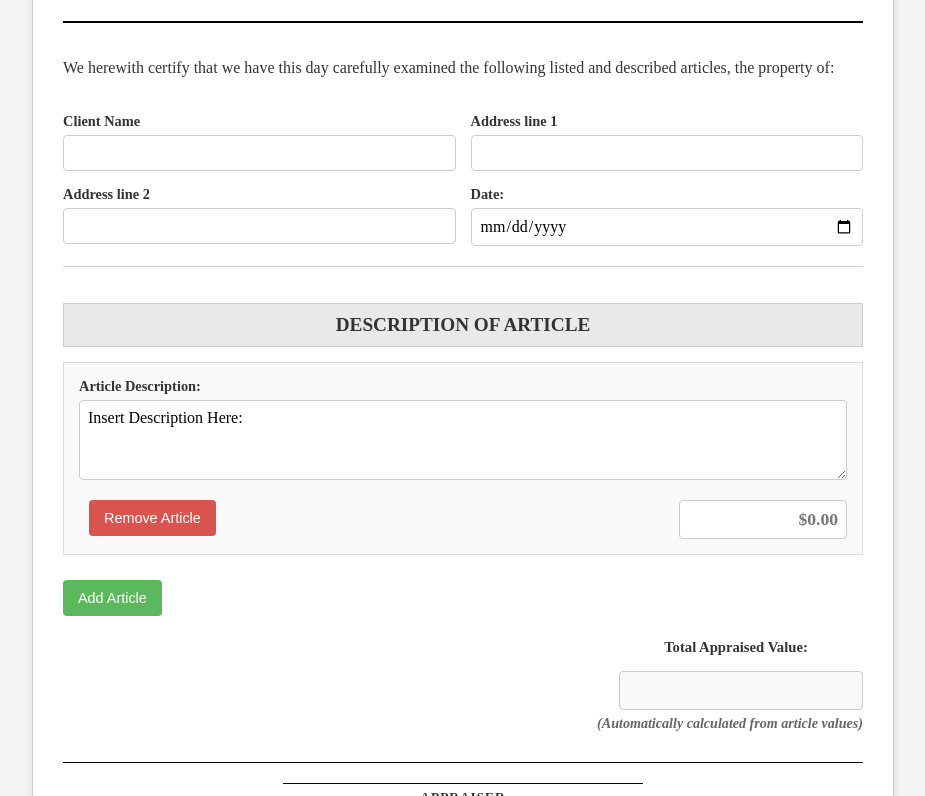
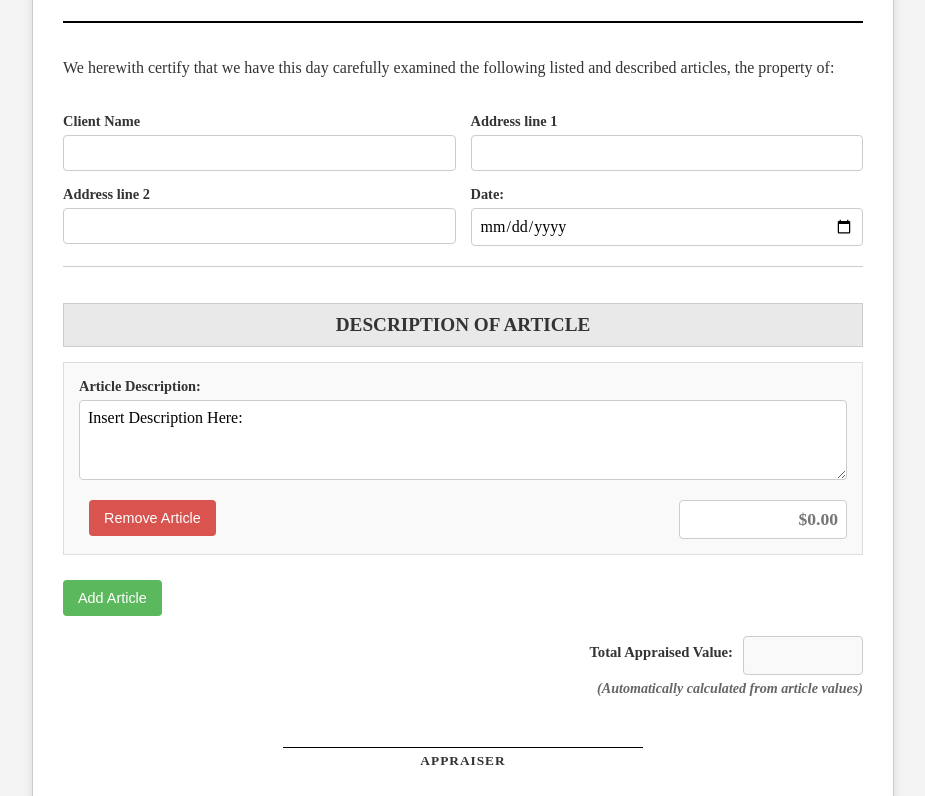
Before and after one commit to mitchellmoss/appraisal-generator, a website: page index.html in a window 1280 px wide. Shown: the part 156-952 px from the top of the page, without its empty margins (177-1102 px from the left). Drawn offline with Linux system fonts and the light colour scheme; a web font is replaced by a local one.

Commit message:
Enhance appraised value display and update signature styling
- Wrapped the appraised value label and input in a flex container for better alignment and spacing.
- Set a specific width for the appraised value input field to improve layout consistency.
- Removed the top border from the appraiser signature section to streamline the design.

```diff
--- a/index.html
+++ b/index.html
@@ -102,8 +102,10 @@
 
         <section class="appraised-value">
             <div class="form-group">
-                <label for="appraisedValue">Total Appraised Value:</label>
-                <input type="text" id="appraisedValue" name="appraisedValue" value="" readonly>
+                <div style="display: flex; align-items: center;">
+                    <label for="appraisedValue" style="margin-right: 10px;">Total Appraised Value:</label>
+                    <input type="text" id="appraisedValue" name="appraisedValue" value="" readonly style="width: 120px;">
+                </div>
             </div>
             <div class="calculated-notice">(Automatically calculated from article values)</div>
         </section>
--- a/style.css
+++ b/style.css
@@ -220,7 +220,7 @@ header h1 {
 
 .appraiser-signature {
     padding-top: 60px; /* Increased space for signature */
-    border-top: 1px solid #000;
+    border-top: none;
     position: relative;
     margin-top: auto; /* Push to bottom of container */
 }
```
